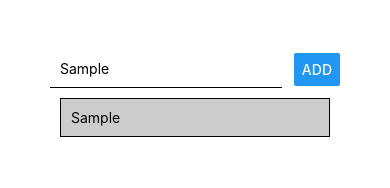
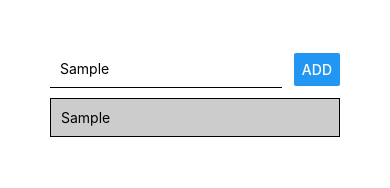
Before and after one commit to awsk1994/React_Native_Test, a React Native app in the folder newProject1/: screen / in a window 390 px wide. Both pictures are taken after typing "Sample" into the empty fields and a click on the button "ADD". Shown: the top 188 px of the page. Built offline with nearby package versions, Linux system fonts and the light colour scheme.

Commit message:
29. Styling List Items

```diff
--- a/newProject1/App.js
+++ b/newProject1/App.js
@@ -25,7 +25,7 @@
         <Button title="ADD" onPress={addGoalHandler}/>
       </View>
       <View>
-        {courseGoals.map((goal) => <View style={styles.listItem}><Text key={goal}>{goal}</Text></View>)}
+        {courseGoals.map((goal) => <View key={goal} style={styles.listItem}><Text>{goal}</Text></View>)}
       </View>
     </View>
   );
@@ -48,7 +48,7 @@
   },
   listItem: {
     padding: 10,
-    margin: 10,
+    marginVertical: 10, // margin top and bottom
     backgroundColor: '#ccc',
     borderColor: 'black',
     borderWidth: 1
```
Also changed, not shown: 1 other file (tests, documents, lock files or other folders).
